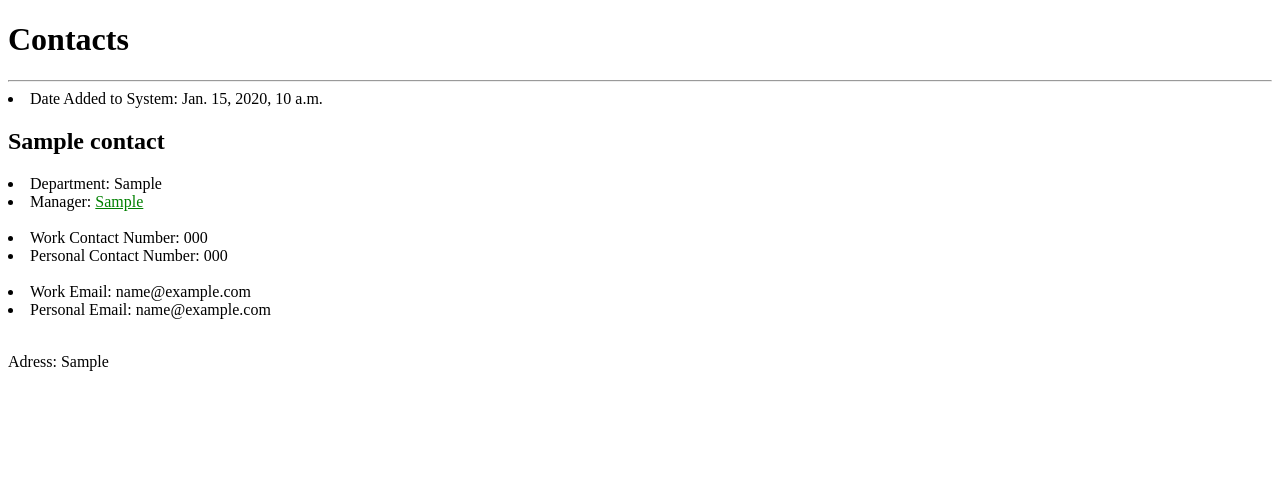
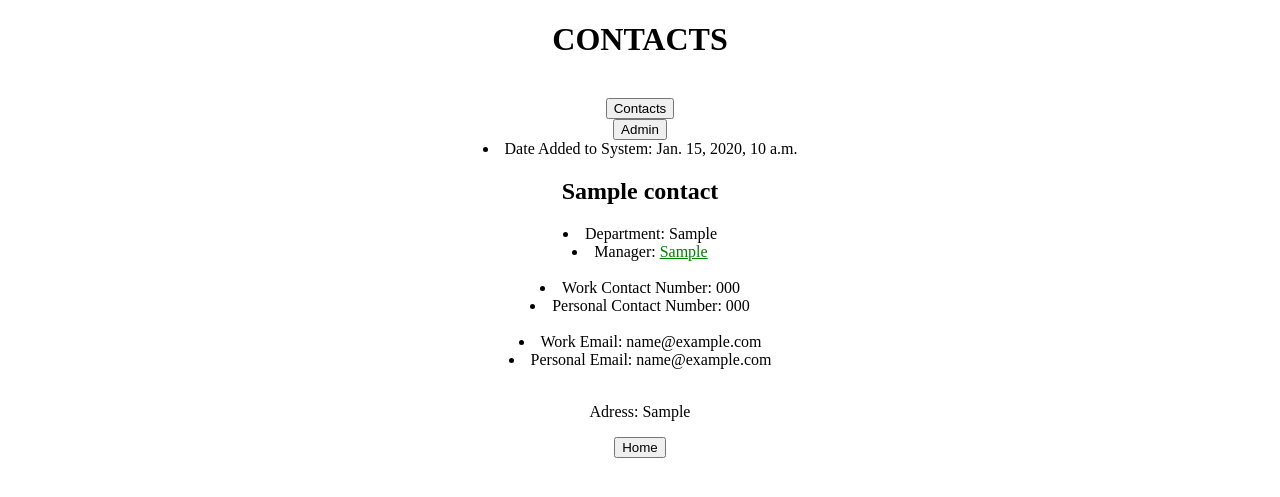
Before and after one commit to orkarma/django-contactlist-app, a Django app: page /contacts/details/1/ in a window 1280 px wide. Shown: the top 497 px of the page. Run offline with Django 3.2, Linux system fonts and the light colour scheme; tables that the repository leaves empty hold one stand-in row (values such as "Sample post").

Commit message:
added splash page and nav buttons, fixed urls.py, added decor to general app

```diff
--- a/contactlist/urls.py
+++ b/contactlist/urls.py
@@ -15,10 +15,13 @@ Including another URLconf
 """
 from django.conf.urls import include, url
 from django.contrib import admin
+from contacts import views as contacts_views
 
 urlpatterns = [
-    #url(r'^$', include('contacts.urls')),
+    #url(r'^$', contacts.views.splash, name='splash'),
+    #url(r'^$', 'contacts.views.splash', name='home'),
     url(r'^contacts/', include('contacts.urls')),
     url(r'^admin/', admin.site.urls),
+    url(r'^$', contacts_views.splash),
     #url(r'^search/', include('search.urls'))
 ]
--- a/contacts/static/css/style.css
+++ b/contacts/static/css/style.css
@@ -1,3 +1,6 @@
 a {
   color: green;
 }
+div {
+  text-align: center;
+}
--- a/contacts/templates/details.html
+++ b/contacts/templates/details.html
@@ -1,5 +1,5 @@
 {% include 'partials/header.html' %}
-
+<div>
   <li>Date Added to System: {{contact.Date_Added_to_System}}</li>
   <h2>{{contact.Name}}</h2>
   <li>Department: {{contact.Department}}</li>
@@ -13,5 +13,5 @@
   <li>Personal Email: {{contact.Personal_Email}}</li>
   <br>
   <p>Adress: {{contact.Adress}}</p>
-
+</div>
 {% include 'partials/footer.html' %}
--- a/contacts/templates/partials/footer.html
+++ b/contacts/templates/partials/footer.html
@@ -1,2 +1,7 @@
+<body>
+  <div>
+        <form method='get' action='/'>
+          <input type='submit' value='Home'/>
+        </form>
+      </div>
 </body>
-</htmal>
--- a/contacts/templates/partials/header.html
+++ b/contacts/templates/partials/header.html
@@ -1,5 +1,6 @@
 <!DOCTYPE html>
 <html>
+<div>
   <head>
     <meta charset="utf-8">
     {% load static %}
@@ -8,6 +9,18 @@
   </head>
   <body>
     <header>
-      <h1>Contacts</h1>
-      <hr>
+      <h1>CONTACTS</h1>
+        <br>
+
+
+
+      <form method='get' action='/contacts'>
+        <input type='submit' value='Contacts'/>
+      </form>
+
+      <form method='get' action='/admin'>
+        <input type='submit' value='Admin'/>
+      </form>
+
     </header>
+</div>
--- a/contacts/urls.py
+++ b/contacts/urls.py
@@ -2,6 +2,10 @@ from django.conf.urls import url
 from . import views
 
 urlpatterns = [
+    #url(r'^$', 'contacts.views.splash', name='index'),
+    #url(r'^$', views.splash, name='splash'),
+    #url(r'^$', 'contacts.views.splash'),
+
     url(r'^$', views.index, name='index'),
     url(r'^details/(?P<id>\w{0,50})/$', views.details, name='details')
     #url(r'^details/(?P<mDetails>\w{0,50})/$', views.details, name='details')
--- a/contacts/views.py
+++ b/contacts/views.py
@@ -7,8 +7,12 @@ from django.http import HttpResponse
 from .models import Contact
 
 # Create your views here.
+
+def splash(request):
+    #return HttpResponse("hello world")
+    return render(request, 'splash.html',{})
+
 def index(request):
-    #return HttpResponse('hello world')
     contacts = Contact.objects.all()[:50]
     query = request.GET.get("q")
     if query:
```
Also changed, not shown: contacts/templates/index.html (+9 -4 lines), contacts/templates/search.html (deleted, +0 -19 lines), contacts/templates/splash.html (added, +11 -0 lines), 4 other files.
